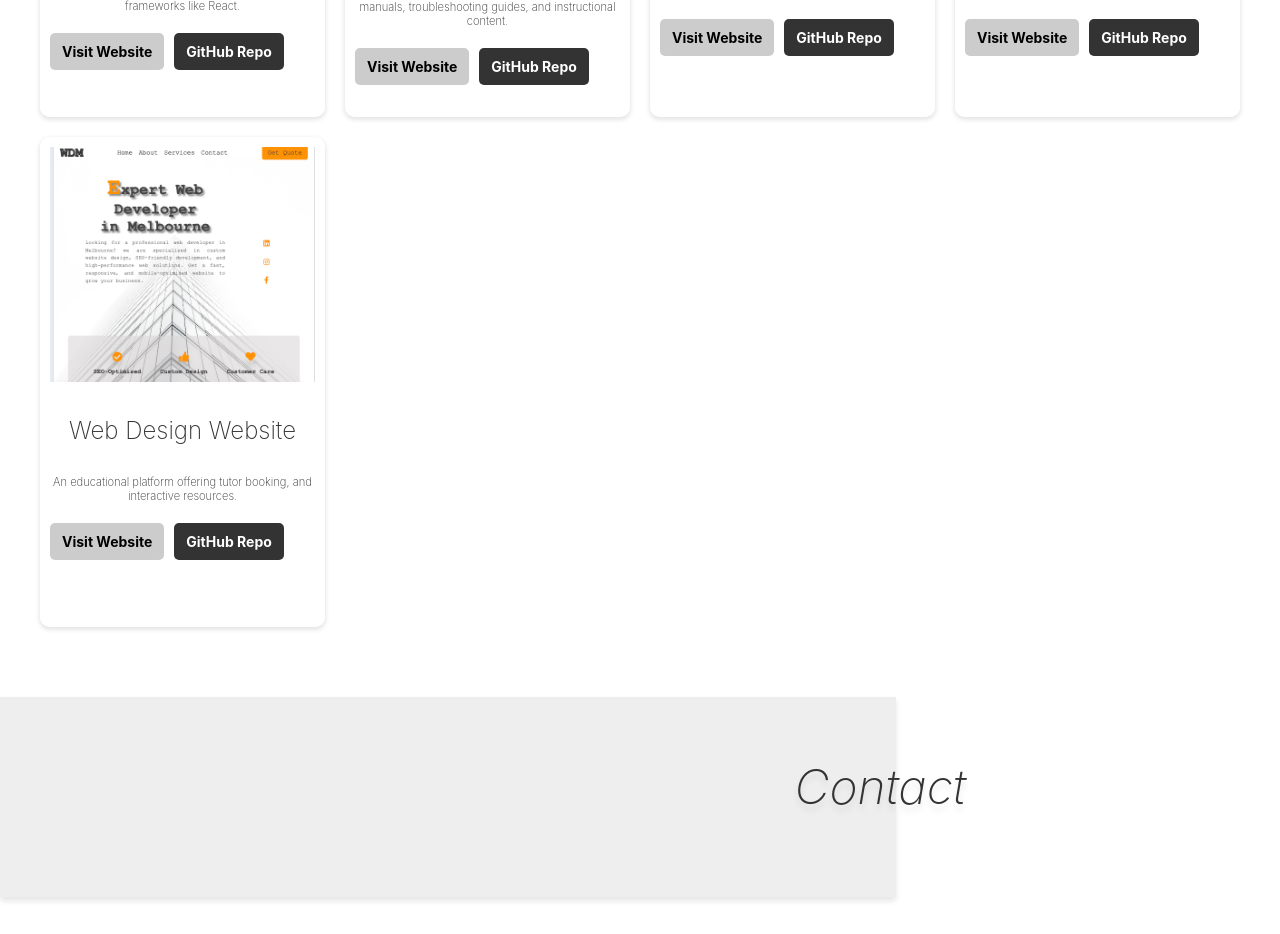
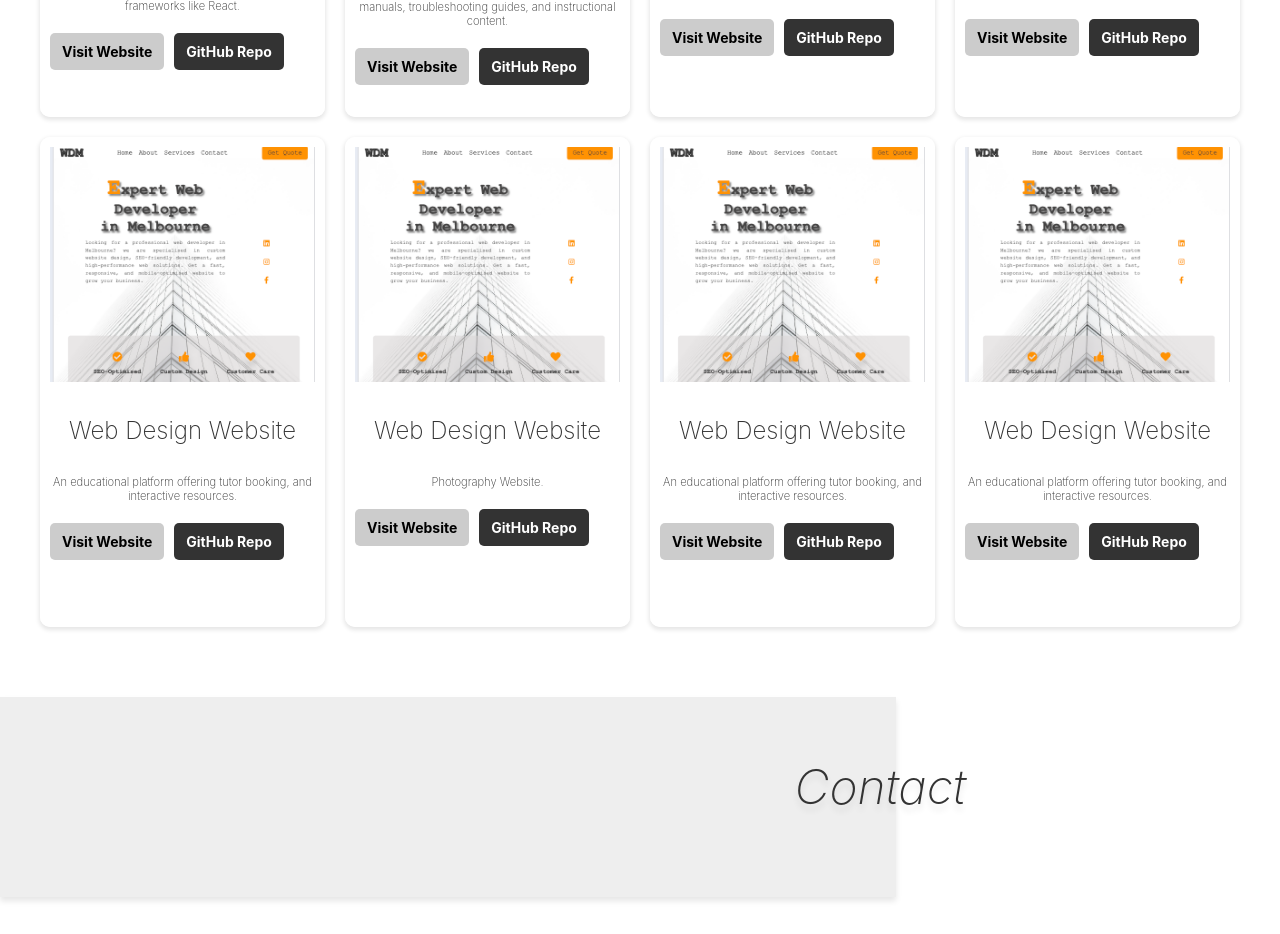
Before and after one commit to das744/my_nextjs_portfolio, a Next.js app: page / in a window 1280 px wide. Shown: the part 4260-5194 px from the top of the page. Built offline with nearby package versions, Linux system fonts and the light colour scheme.

Commit message:
Updated portfolioData.js

```diff
--- a/components/Portfolio/portfolioData.js
+++ b/components/Portfolio/portfolioData.js
@@ -42,6 +42,31 @@ const portfolioData = [
     website: "https://www.webdeveloperinmelbourne.com.au/",
     github: "https://github.com/wdm",
   },
+  {
+    id: 6,
+    image: "/imgs/WDM.png",
+    title: "Web Design Website",
+    description: "Photography Website.",
+    website: "http://photography.com.s3-website-ap-southeast-2.amazonaws.com/",
+    github: "https://github.com/das744/new_born_photography",
+  },
+  {
+    id: 7,
+    image: "/imgs/WDM.png",
+    title: "Web Design Website",
+    description: "An educational platform offering tutor booking, and interactive resources.",
+    website: "https://merndaguitarlesson.vercel.app/",
+    github: "https://github.com/das744/nextjs-theme",
+  },
+  {
+    id: 8,
+    image: "/imgs/WDM.png",
+    title: "Web Design Website",
+    description: "An educational platform offering tutor booking, and interactive resources.",
+    website: "https://merndaguitarlesson.vercel.app/",
+    github: "https://github.com/das744/dental_clinic",
+  },
+
 
 ];
 
```
Lines whose indentation alone changed are shown as unchanged.
